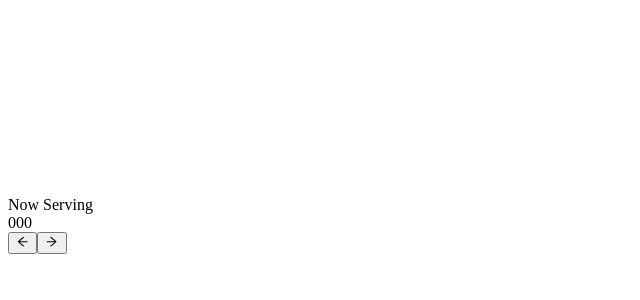
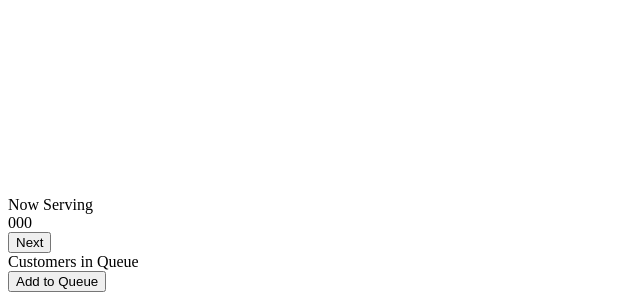
Before and after one commit to jolonarvaez/kwentongbarbero-queue, a Next.js app: page / in a window 1280 px wide. Shown: the part 1344-1644 px from the top of the page, without its empty margins (0-640 px from the left). Before the commit the page ends 1606 px from the top, so only its background shows below. Built offline with nearby package versions, Linux system fonts and the light colour scheme.

Commit message:
added queue funtcionality

```diff
--- a/src/pages/index.tsx
+++ b/src/pages/index.tsx
@@ -1,52 +1,87 @@
 import Image from "next/image";
-import React, { useState } from "react";
+import React, { useState, useRef } from "react";
 import { Inter } from "next/font/google";
 import { AiOutlineArrowLeft, AiOutlineArrowRight } from "react-icons/ai";
 
 const inter = Inter({ subsets: ["latin"] });
 
 export default function Home() {
-  const [count, setCount] = useState(0);
+  const [queue, setQueue] = useState<number[]>([]);
+  const [count, setCount] = useState(1);
+  const [currNum, setNum] = useState(0);
 
-  const handleIncrease = (amount: number) => {
-    setCount(Math.max(0, count + amount));
+  const enqueue = () => {
+    setQueue([...queue, count]);
+    setCount(count + 1);
   };
 
-  const handleDecrease = (amount: number) => {
-    setCount(Math.max(0, count - amount));
+  const dequeue = () => {
+    if (queue.length > 0) {
+      const newQueue = [...queue];
+      setNum(queue[0]);
+      newQueue.shift();
+      setQueue(newQueue);
+    }
   };
 
+  const renderList = queue.map((item, index) => (
+    <div className="lg:w-1/2 w-1/5" key={index}>
+      {item.toLocaleString("en-US", {
+        minimumIntegerDigits: 3,
+        useGrouping: false,
+      })}
+    </div>
+  ));
+
   return (
-    <div className="h-screen flex flex-col items-center justify-center">
+    <div className="h-screen flex flex-col items-center">
       <img
         src="./logo-white.png"
         alt="logo"
         className="my-5 w-4/6 md:w-1/2 lg:w-2/6"
       />
-      <div className="bg-white w-3/4 lg:w-1/2 h-1/2 rounded-lg text-center align-middle">
+      <div className="w-5/6 h-full flex lg:space-x-6 lg:flex-row flex-col">
+        <div className="lg:w-3/4 h-full container justify-center">
+          <div className="bg-white w-full h-max lg:h-full rounded-lg text-center align-middle">
             <div className="flex flex-col h-full justify-center items-center">
-          <div className="uppercase text-5xl lg:text-6xl my-4">Now Serving</div>
-          <div className="font-bold text-8xl lg:text-9xl my-4">
-            {count.toLocaleString("en-US", {
+              <div className="uppercase text-5xl lg:text-7xl my-4">
+                Now Serving
+              </div>
+              <div className="font-bold text-9xl my-4">
+                {currNum.toLocaleString("en-US", {
                   minimumIntegerDigits: 3,
                   useGrouping: false,
                 })}
               </div>
             </div>
           </div>
-      <div className="my-5 grid grid-rows-1 grid-flow-col gap-6 text-xl">
+          <div className="my-5 flex justify-center text-xl">
             <button
               className="text-white p-4 rounded-md border-solid border-2"
-          onClick={() => handleDecrease(1)}
+              onClick={() => dequeue()}
             >
-          <AiOutlineArrowLeft />
+              Next
             </button>
+          </div>
+        </div>
+        <div className="lg:w-1/4 w-full min-h-10">
+          <div className="bg-white container h-full rounded-lg">
+            <div className="text-center uppercase font-medium py-5 text-2xl lg:text-xl">
+              Customers in Queue
+              <div className="container px-2 flex flex-wrap font-bold text-6xl mt-4">
+                {renderList}
+              </div>
+            </div>
+          </div>
+          <div className="my-5 flex justify-center text-xl">
             <button
-          className="text-white p-4 rounded-md border-solid border-2"
-          onClick={() => handleIncrease(1)}
+              className="text-white p-4 rounded-md border-solid border-2 "
+              onClick={() => enqueue()}
             >
-          <AiOutlineArrowRight />
+              Add to Queue
             </button>
+          </div>
+        </div>
       </div>
     </div>
   );
```
Also changed, not shown: components/Number.tsx (added, +12 -0 lines), plugins/fontawesome.js (deleted, +0 -13 lines). Lines whose indentation alone changed are shown as unchanged.
